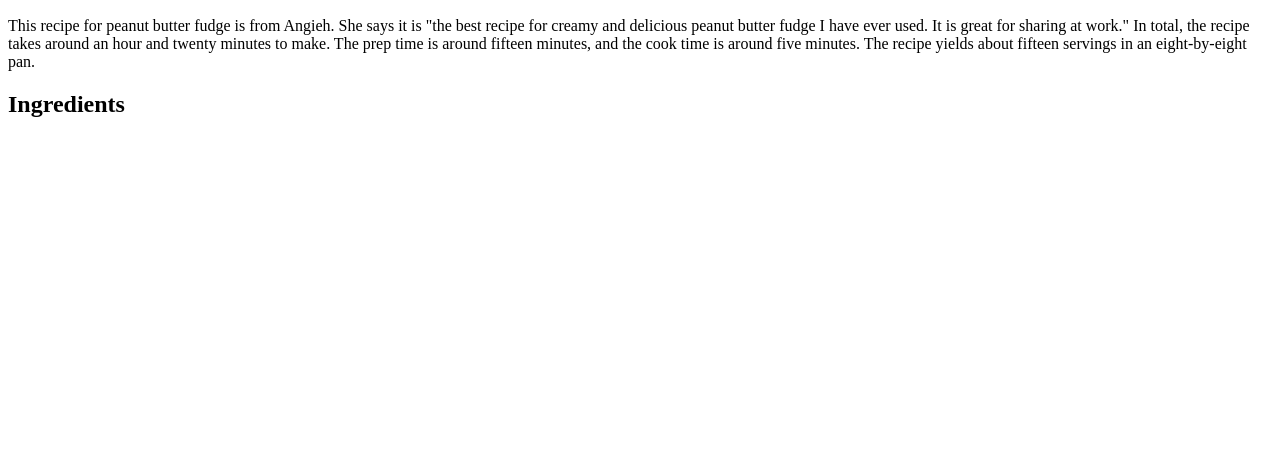
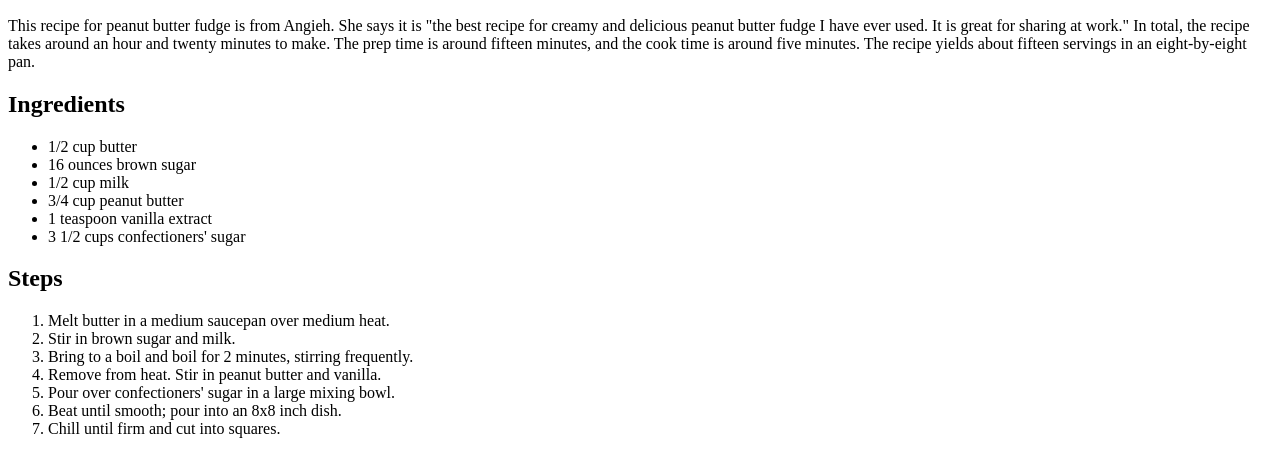
Before and after one commit to esquared13/odin-recipes, a plain HTML site: page recipes/easiestpeanutbutterfudge.html in a window 1280 px wide. Shown: the part 434-888 px from the top of the page. Before the commit the page ends 800 px from the top, so only its background shows below. Drawn offline with Linux system fonts and the light colour scheme.

```diff
--- a/recipes/easiestpeanutbutterfudge.html
+++ b/recipes/easiestpeanutbutterfudge.html
@@ -10,6 +10,21 @@
     <p>This recipe for peanut butter fudge is from Angieh. She says it is "the best recipe for creamy and delicious peanut butter fudge I have ever used. It is great for sharing at work." In total, the recipe takes around an hour and twenty minutes to make. The prep time is around fifteen minutes, and the cook time is around five minutes. The recipe yields about fifteen servings in an eight-by-eight pan.</p>
     <h2>Ingredients</h2>
     <ul>
-
+        <li>1/2 cup butter</li>
+        <li>16 ounces brown sugar</li>
+        <li>1/2 cup milk</li>
+        <li>3/4 cup peanut butter</li>
+        <li>1 teaspoon vanilla extract</li>
+        <li>3 1/2 cups confectioners' sugar</li>
     </ul>
+    <h2>Steps</h2>
+    <ol>
+        <li>Melt butter in a medium saucepan over medium heat.</li>
+        <li>Stir in brown sugar and milk.</li>
+        <li>Bring to a boil and boil for 2 minutes, stirring frequently.</li>
+        <li>Remove from heat. Stir in peanut butter and vanilla.</li>
+        <li>Pour over confectioners' sugar in a large mixing bowl.</li>
+        <li>Beat until smooth; pour into an 8x8 inch dish.</li>
+        <li>Chill until firm and cut into squares.</li>
+    </ol>
 </body>
```
